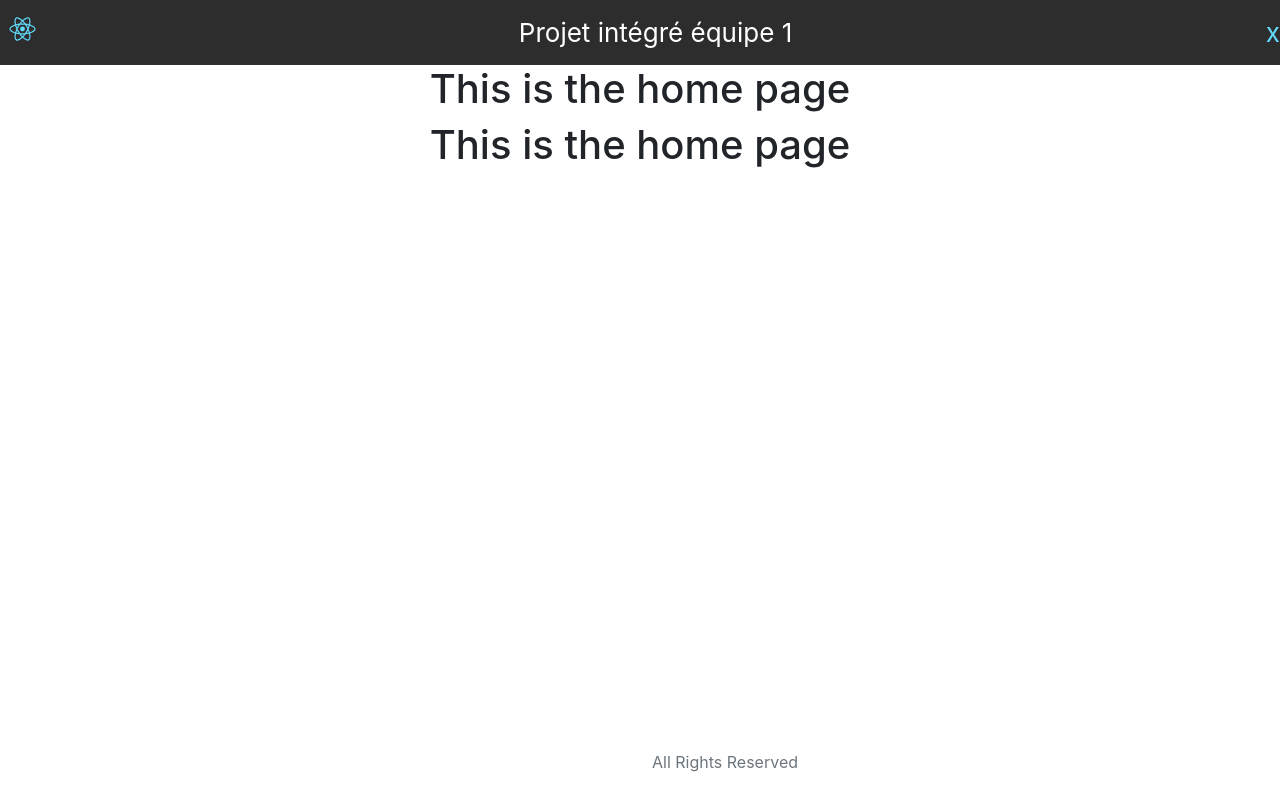
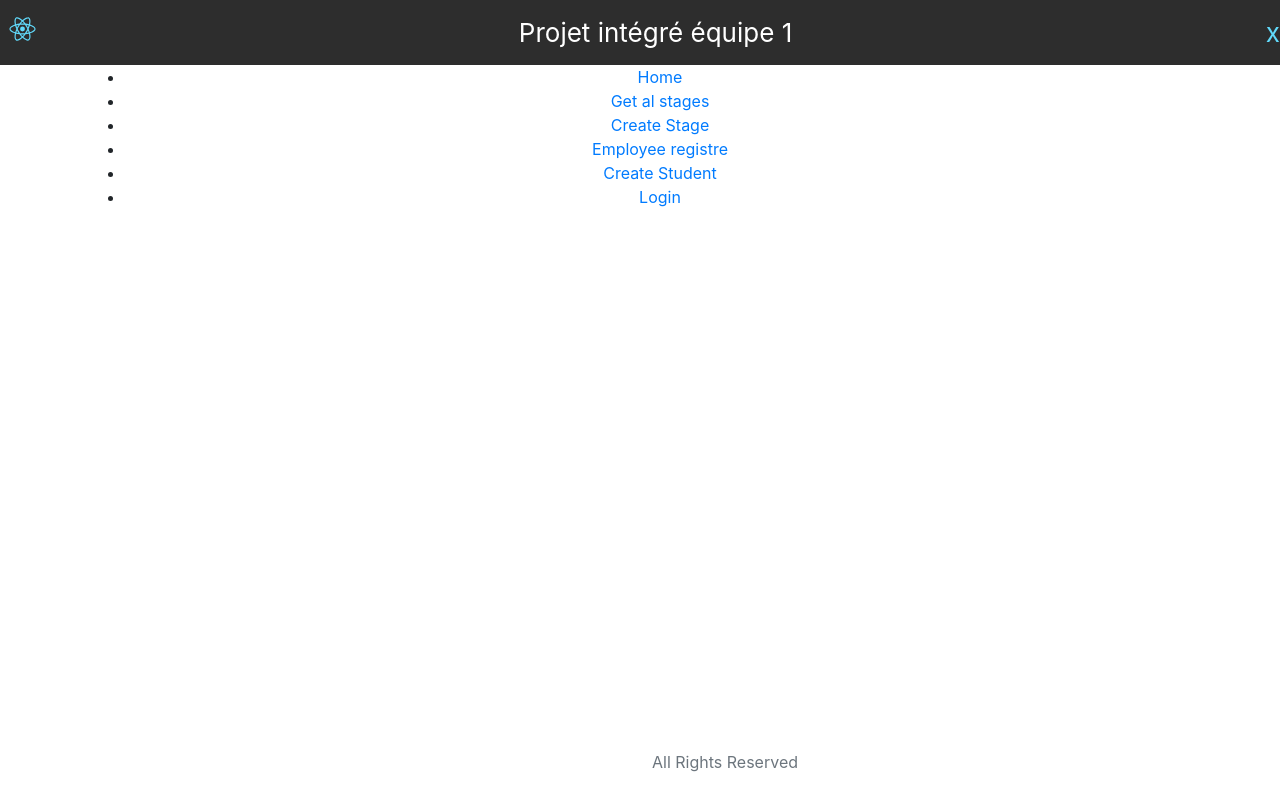
Before and after one commit to cidit/Projet-Integre-EQ1, a React (Create React App) app in the folder frontend/: page / in a window 1280 px wide. Shown: the top 800 px of the page. Built offline with nearby package versions, Linux system fonts and the light colour scheme.

Commit message:
adjout des links vers les paths

```diff
--- a/frontend/src/App.js
+++ b/frontend/src/App.js
@@ -11,7 +11,7 @@ import CreateStageComponent from './components/CreateStageComponent';
 import CreateStageFormikComponent from './components/CreateStageFormikComponent';
 import EmployeurRegister from "./components/EmployeurRegister";
 import Login from "./components/Login";
-import { BrowserRouter as Router, Route, Switch } from 'react-router-dom';
+import { BrowserRouter as Router, Route, Switch ,Link} from 'react-router-dom';
 import Home from "./components/Home";
 
 function App() {
@@ -41,9 +41,30 @@ function App() {
         <div>
           <Router>
             <div className="container">
+            <ul>
+          <li>
+            <Link to="/">Home</Link>
+          </li>
+          <li>
+            <Link to="/stages">Get al stages</Link>
+          </li>
+          <li>
+            <Link to="/createStage">Create Stage</Link>
+          </li>
+          <li>
+            <Link to="/empRegist">Employee registre</Link>
+          </li>
+          <li>
+            <Link to="/create">Create Student</Link>
+          </li>
+          <li>
+            <Link to="/login">Login</Link>
+          </li>
+        </ul>
 
               <div className="container">
                 <Switch>
+
                   <Route path="/" exact component={Home}></Route>
                   <Route path="/stages" component={ListStagesComponent}></Route>
                   <Route path="/createStage" component={CreateStageComponent}></Route>
--- a/frontend/src/components/Home.js
+++ b/frontend/src/components/Home.js
@@ -8,7 +8,7 @@ export default class Home extends Component {
 
     render(){
         return(
-            <h1>This is the home page</h1>
+           <div></div>
         );
     }
 
```
